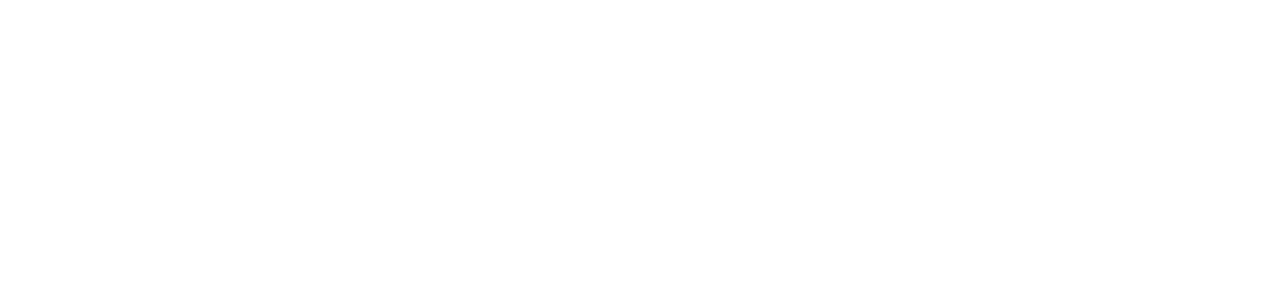
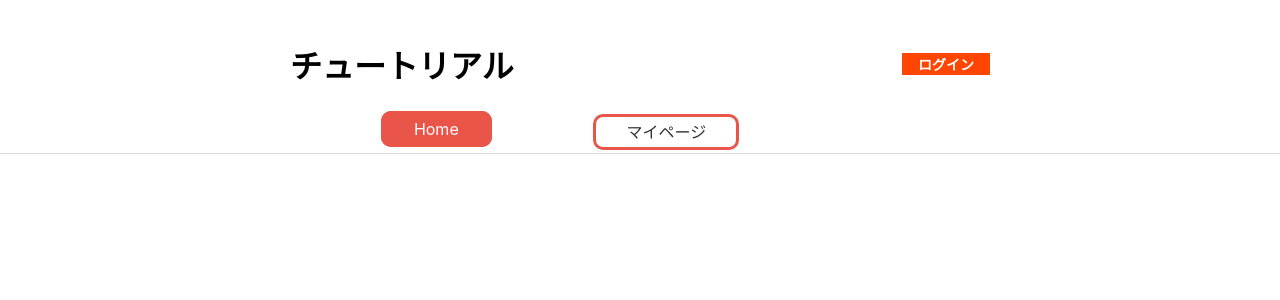
Before and after one commit to Wakabataku/tutorial-progress, a React (Create React App) app: page /mypage in a window 1280 px wide. Before the commit this address had no page. Shown: the top 300 px of the page. Built offline with nearby package versions, Linux system fonts and the light colour scheme.

Commit message:
ページ移動を可能にして，チュートリアル完成

```diff
--- a/public/index.html
+++ b/public/index.html
@@ -1,5 +1,5 @@
 <!DOCTYPE html>
-<html lang="en">
+<html style="overflow-y: scroll" lang="en">
   <head>
     <meta charset="utf-8" />
     <link rel="icon" href="%PUBLIC_URL%/favicon.ico" />
--- /dev/null
+++ b/src/components/organisms/HeaderTab.tsx
@@ -0,0 +1,72 @@
+import React from "react"
+import styled from "styled-components"
+
+import { NavLink } from "react-router-dom"
+
+const HeaderTab: React.FC = () => {
+  return (
+    <HeaderTabWrapper>
+      <div className="bl_tab">
+        <ul className="el_tab-menu">
+          <li className="el_tab-itemWrapper">
+            <NavLink to="/" className="el_tab-item home">
+              Home
+            </NavLink>
+          </li>
+
+          <li className="el_tab-itemWrapper">
+            <NavLink to="/mypage" className="el_tab-item">
+              マイページ
+            </NavLink>
+          </li>
+        </ul>
+      </div>
+    </HeaderTabWrapper>
+  )
+}
+
+export default HeaderTab
+
+const HeaderTabWrapper = styled.div`
+  width: fit-content;
+  & {
+    li {
+      list-style: none;
+    }
+    ul {
+      margin: 0;
+    }
+
+    .bl_tab {
+      display: block;
+      width: 500px;
+      max-width: 100%;
+    }
+
+    .el_tab-menu {
+      display: flex;
+    }
+
+    .el_tab-itemWrapper {
+      text-align: center;
+      width: fit-content;
+      padding: 10px 0;
+      /* widthを同じ比率で分けあう */
+      flex-grow: 1;
+    }
+
+    .el_tab-item {
+      border: 3px solid #ea5549;
+      border-radius: 10px;
+      padding: 5px 30px;
+      cursor: pointer;
+      text-decoration: none;
+      color: #333;
+    }
+
+    .home {
+      color: #fff;
+      background-color: #ea5549;
+    }
+  }
+`
--- /dev/null
+++ b/src/components/pages/MyPage.tsx
@@ -0,0 +1,10 @@
+import React from "react"
+import styled from "styled-components"
+
+const MyPage: React.FC = () => {
+  return <MyPageWrapper></MyPageWrapper>
+}
+
+export default MyPage
+
+const MyPageWrapper = styled.div``
--- a/src/components/templates/Header.tsx
+++ b/src/components/templates/Header.tsx
@@ -2,14 +2,18 @@
 import styled from "styled-components"
 
 import LoginButton from "../organisms/LoginButton"
+import HeaderTab from "../organisms/HeaderTab"
 
 const Header: React.FC = () => {
   return (
     <HeaderWrapper>
-      <h1>チュートリアル</h1>
-      <div className="bl_loginBtnWrapper">
-        <LoginButton />
+      <div className="header">
+        <h1>チュートリアル</h1>
+        <div className="bl_loginBtnWrapper">
+          <LoginButton />
+        </div>
       </div>
+      <HeaderTab />
     </HeaderWrapper>
   )
 }
@@ -17,8 +21,10 @@
 export default Header
 
 const HeaderWrapper = styled.div`
-  display: flex;
-  justify-content: space-between;
+  .header {
+    display: flex;
+    justify-content: space-between;
+  }
   .bl_loginBtnWrapper {
     margin: auto 0;
   }
--- a/src/index.tsx
+++ b/src/index.tsx
@@ -12,6 +12,8 @@
 // Layoutはこれから作成
 import Layout from "./components/pages/Layout"
 
+import MyPage from "./components/pages/MyPage"
+
 const root = ReactDOM.createRoot(document.getElementById("root") as HTMLElement)
 root.render(
   // Providerで囲った部分において，storeにアクセスできるようになる
@@ -22,6 +24,7 @@
       <PersistGate loading={null} persistor={persistor}>
         <Routes>
           <Route path={"/"} element={<Layout Main={App} />} />
+          <Route path={"/mypage"} element={<Layout Main={MyPage} />} />
         </Routes>
       </PersistGate>
     </BrowserRouter>
```
